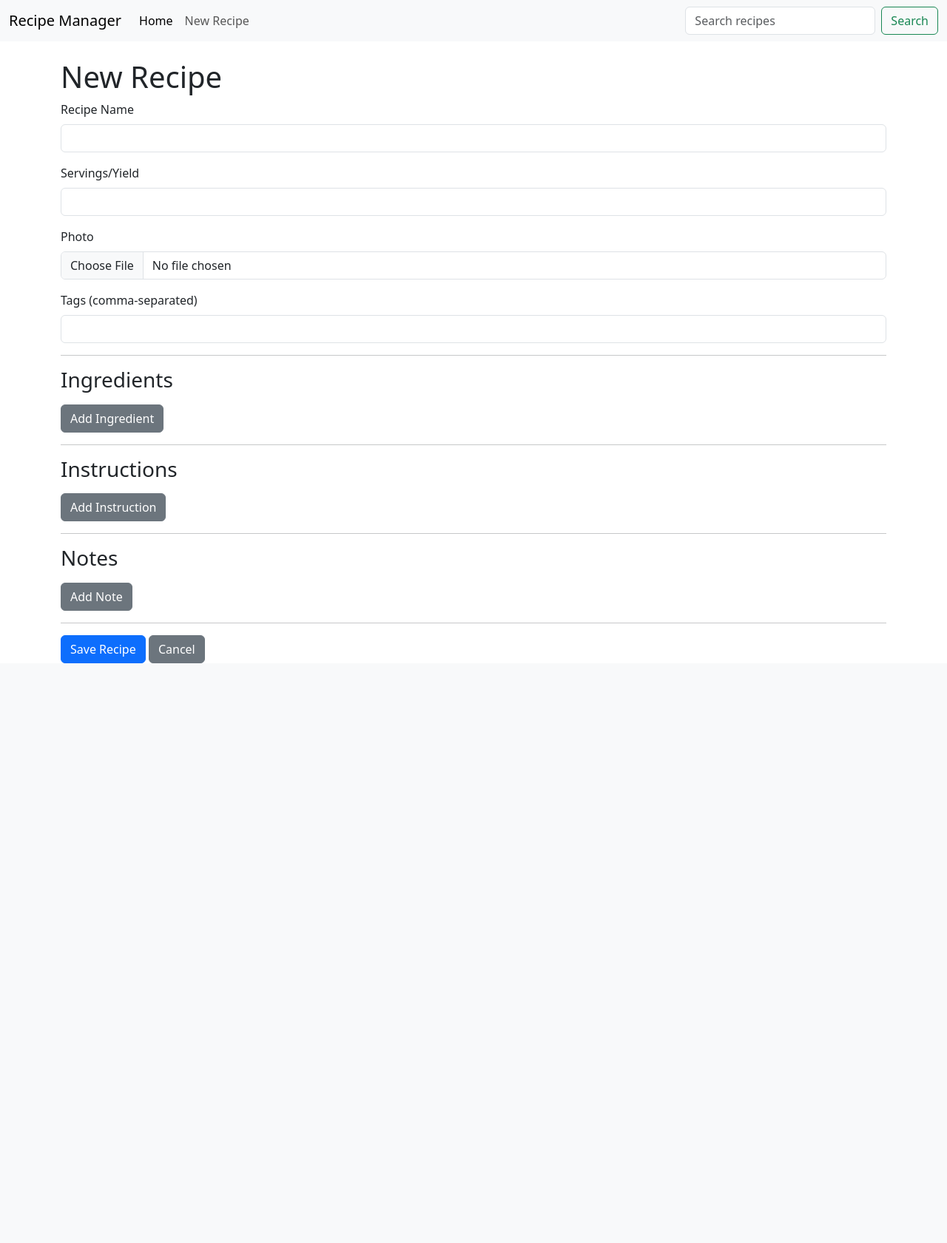
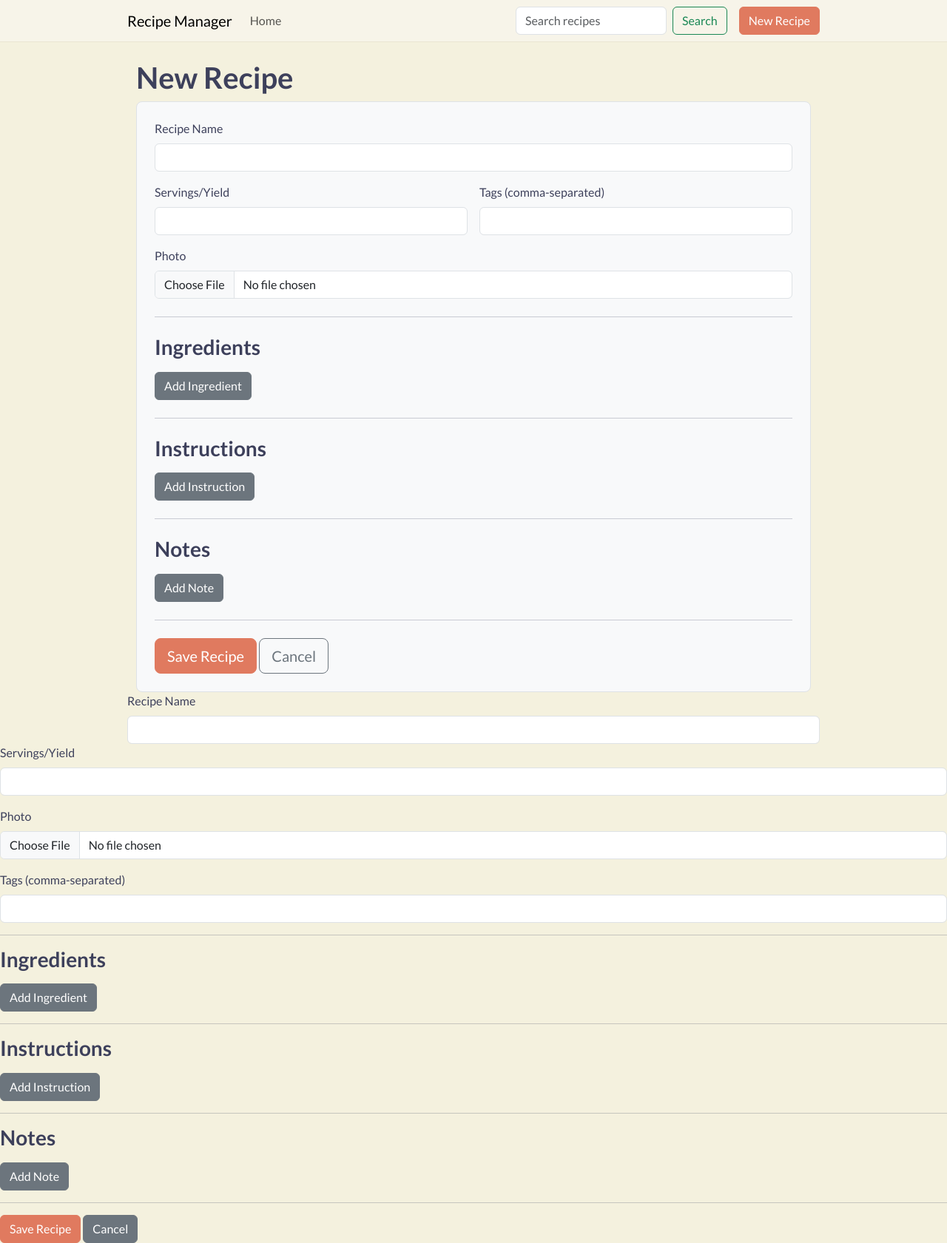
Before and after one commit to gaanon/pyrecipes, a FastAPI app: page /recipe/new in a window 1280 px wide. Shown: the whole page at 74% size. Before the commit the page ends 897 px from the top, so only its background shows below. Run offline with FastAPI, Linux system fonts and the light colour scheme.

Commit message:
cosmetic changes

```diff
--- a/recipe-manager/app/main.py
+++ b/recipe-manager/app/main.py
@@ -9,7 +9,10 @@ app = FastAPI()
 
 app.mount("/static", StaticFiles(directory="app/static"), name="static")
 
+from . import utils
+
 templates = Jinja2Templates(directory="app/templates")
+templates.env.globals['get_color_from_string'] = utils.get_color_from_string
 
 # Dependency to get the database session
 def get_db():
--- /dev/null
+++ b/recipe-manager/app/static/css/custom.css
@@ -0,0 +1,66 @@
+@import url('https://fonts.googleapis.com/css2?family=Lato:wght@400;700&display=swap');
+
+:root {
+    --primary-color: #E07A5F; /* Burnt Sienna */
+    --secondary-color: #81B29A; /* Sage Green */
+    --background-color: #F4F1DE; /* Eggshell */
+    --text-color: #3D405B; /* Dark Blue-Gray */
+    --card-background: #FFFFFF;
+    --shadow-color: rgba(0, 0, 0, 0.08);
+}
+
+body {
+    font-family: 'Lato', sans-serif;
+    background-color: var(--background-color);
+    color: var(--text-color);
+}
+
+.navbar {
+    background-color: #F7F4E9 !important; /* A slightly darker eggshell */
+    border-bottom: 1px solid #EAE5D2;
+}
+
+h1, h2, h3, h4, h5, h6 {
+    font-weight: 700;
+}
+
+.btn-primary {
+    background-color: var(--primary-color);
+    border-color: var(--primary-color);
+}
+
+.btn-primary:hover {
+    background-color: #e05a5a;
+    border-color: #e05a5a;
+}
+
+.card {
+    border: none;
+    border-radius: 15px;
+    box-shadow: 0 4px 15px var(--shadow-color);
+    transition: transform 0.2s ease-in-out, box-shadow 0.2s ease-in-out;
+}
+
+.card:hover {
+    transform: translateY(-5px);
+    box-shadow: 0 8px 25px var(--shadow-color);
+}
+
+.card-img-top {
+    border-top-left-radius: 15px;
+    border-top-right-radius: 15px;
+    height: 200px;
+    object-fit: cover;
+}
+
+.card-body {
+    display: flex;
+    flex-direction: column;
+    justify-content: space-between;
+}
+
+.recipe-detail-img {
+    max-height: 400px;
+    width: 100%;
+    object-fit: cover;
+}
--- a/recipe-manager/app/templates/base.html
+++ b/recipe-manager/app/templates/base.html
@@ -4,13 +4,15 @@
     <meta charset="UTF-8">
     <meta name="viewport" content="width=device-width, initial-scale=1.0">
     <title>{% block title %}Recipe Manager{% endblock %}</title>
+    <link rel="icon" href="{{ url_for('static', path='favicon.svg') }}" type="image/svg+xml">
     <!-- Bootstrap CSS -->
     <link href="https://cdn.jsdelivr.net/npm/bootstrap@5.3.2/dist/css/bootstrap.min.css" rel="stylesheet" integrity="sha384-T3c6CoIi6uLrA9TneNEoa7RxnatzjcDSCmG1MXxSR1GAsXEV/Dwwykc2MPK8M2HN" crossorigin="anonymous">
+    <link rel="stylesheet" href="{{ url_for('static', path='css/custom.css') }}">
     {% block head %}{% endblock %}
 </head>
 <body>
-    <nav class="navbar navbar-expand-lg navbar-light bg-light">
-        <div class="container-fluid">
+    <nav class="navbar navbar-expand-lg navbar-light bg-light mb-4">
+        <div class="container" style="max-width: 960px;">
             <a class="navbar-brand" href="/">Recipe Manager</a>
             <button class="navbar-toggler" type="button" data-bs-toggle="collapse" data-bs-target="#navbarNav" aria-controls="navbarNav" aria-expanded="false" aria-label="Toggle navigation">
                 <span class="navbar-toggler-icon"></span>
@@ -18,21 +20,19 @@
             <div class="collapse navbar-collapse" id="navbarNav">
                 <ul class="navbar-nav me-auto mb-2 mb-lg-0">
                     <li class="nav-item">
-                        <a class="nav-link active" aria-current="page" href="/">Home</a>
-                    </li>
-                    <li class="nav-item">
-                        <a class="nav-link" href="/recipe/new">New Recipe</a>
+                        <a class="nav-link" href="/">Home</a>
                     </li>
                 </ul>
-                <form class="d-flex" action="{{ url_for('read_root') }}" method="get">
+                <form class="d-flex me-3" action="{{ url_for('read_root') }}" method="get">
                     <input class="form-control me-2" type="search" name="search" placeholder="Search recipes" aria-label="Search" value="{{ search or '' }}">
                     <button class="btn btn-outline-success" type="submit">Search</button>
                 </form>
+                <a href="{{ url_for('new_recipe_form') }}" class="btn btn-primary">New Recipe</a>
             </div>
         </div>
     </nav>
 
-    <div class="container mt-4">
+    <div class="container" style="max-width: 960px;">
         {% block content %}{% endblock %}
     </div>
 
--- a/recipe-manager/app/templates/components/recipe_card.html
+++ b/recipe-manager/app/templates/components/recipe_card.html
@@ -6,7 +6,7 @@
                 <h5 class="card-title">{{ recipe.name }}</h5>
                 <p class="card-text">
                     {% for recipe_tag in recipe.recipe_tags %}
-                        <a href="{{ url_for('view_recipes_by_tag', tag_name=recipe_tag.tag.name) }}" class="badge bg-secondary text-decoration-none">{{ recipe_tag.tag.name }}</a>
+                        <a href="{{ url_for('view_recipes_by_tag', tag_name=recipe_tag.tag.name) }}" class="badge text-decoration-none" style="background-color: {{ get_color_from_string(recipe_tag.tag.name) }}">{{ recipe_tag.tag.name }}</a>
                     {% endfor %}
                 </p>
             </div>
--- a/recipe-manager/app/templates/index.html
+++ b/recipe-manager/app/templates/index.html
@@ -4,8 +4,7 @@
 
 {% block content %}
     <div class="d-flex justify-content-between align-items-center mb-4">
-        <h1>All Recipes</h1>
-        <a href="{{ url_for('new_recipe_form') }}" class="btn btn-primary">New Recipe</a>
+        <h1>{% if tag_name %}Recipes tagged with "{{ tag_name }}"{% elif search %}Search results for "{{ search }}"{% else %}All Recipes{% endif %}</h1>
     </div>
 
     {% if recipes %}
--- a/recipe-manager/app/templates/recipe_form.html
+++ b/recipe-manager/app/templates/recipe_form.html
@@ -3,9 +3,98 @@
 {% block title %}{{ "Edit" if recipe else "New" }} Recipe - Recipe Manager{% endblock %}
 
 {% block content %}
+<div class="container" style="max-width: 960px;">
     <h1>{{ "Edit" if recipe else "New" }} Recipe</h1>
-    <form action="{{ url_for('create_recipe') if not recipe else url_for('edit_recipe', id=recipe.id) }}" method="post" enctype="multipart/form-data">
-        <div class="mb-3">
+    <form action="{{ url_for('create_recipe') if not recipe else url_for('edit_recipe', id=recipe.id) }}" method="post" enctype="multipart/form-data" class="p-4 border rounded-3 bg-light">
+        <div class="row g-3">
+            <div class="col-12">
+                <label for="name" class="form-label">Recipe Name</label>
+                <input type="text" class="form-control" id="name" name="name" value="{{ recipe.name if recipe else '' }}" required>
+            </div>
+            <div class="col-md-6">
+                <label for="servings" class="form-label">Servings/Yield</label>
+                <input type="text" class="form-control" id="servings" name="servings" value="{{ recipe.servings if recipe else '' }}">
+            </div>
+            <div class="col-md-6">
+                <label for="tags" class="form-label">Tags (comma-separated)</label>
+                <input type="text" class="form-control" id="tags" name="tags" value="{{ recipe.tags|map(attribute='name')|join(', ') if recipe else '' }}">
+            </div>
+            <div class="col-12">
+                <label for="photo" class="form-label">Photo</label>
+                <input class="form-control" type="file" id="photo" name="photo" accept="image/*">
+                {% if recipe and recipe.photo_path %}
+                    <img src="{{ url_for('static', path=recipe.photo_path) }}" class="img-fluid mt-2 rounded" style="max-height: 200px;" alt="Recipe Photo">
+                {% endif %}
+            </div>
+        </div>
+
+        <hr class="my-4">
+
+        <!-- Ingredients -->
+        <div id="ingredients-section">
+            <h3>Ingredients</h3>
+            <div id="ingredients-list">
+                <!-- Existing ingredients for editing -->
+                {% if recipe %}
+                    {% for ingredient in recipe.ingredients %}
+                        <div class="ingredient-item row mb-2 g-2 align-items-center">
+                            <div class="col-md-3"><input type="text" name="ingredient_group" class="form-control" placeholder="Group (e.g., 'For the dough')" value="{{ ingredient.group_name }}"></div>
+                            <div class="col-md-3"><input type="text" name="ingredient_name" class="form-control" placeholder="Ingredient Name" value="{{ ingredient.name }}" required></div>
+                            <div class="col-md-3"><input type="text" name="ingredient_amount" class="form-control" placeholder="Amount (e.g., '1 cup')" value="{{ ingredient.amount }}" required></div>
+                            <div class="col"><div class="form-check"><input class="form-check-input" type="checkbox" name="ingredient_optional" value="{{ loop.index0 }}" {% if ingredient.is_optional %}checked{% endif %}><label class="form-check-label">Optional</label></div></div>
+                            <div class="col-auto"><button type="button" class="btn btn-danger btn-sm remove-item">X</button></div>
+                        </div>
+                    {% endfor %}
+                {% endif %}
+            </div>
+            <button type="button" id="add-ingredient" class="btn btn-secondary mt-2">Add Ingredient</button>
+        </div>
+
+        <hr class="my-4">
+
+        <!-- Instructions -->
+        <div id="instructions-section">
+            <h3>Instructions</h3>
+            <div id="instructions-list">
+                <!-- Existing instructions for editing -->
+                {% if recipe %}
+                    {% for instruction in recipe.instructions %}
+                        <div class="instruction-item row mb-2 g-2 align-items-center">
+                            <div class="col"><textarea name="instruction_description" class="form-control" rows="2" required>{{ instruction.description }}</textarea></div>
+                            <div class="col-auto"><button type="button" class="btn btn-danger btn-sm remove-item">X</button></div>
+                        </div>
+                    {% endfor %}
+                {% endif %}
+            </div>
+            <button type="button" id="add-instruction" class="btn btn-secondary mt-2">Add Instruction</button>
+        </div>
+
+        <hr class="my-4">
+
+        <!-- Notes -->
+        <div id="notes-section">
+            <h3>Notes</h3>
+            <div id="notes-list">
+                <!-- Existing notes for editing -->
+                {% if recipe %}
+                    {% for note in recipe.notes %}
+                        <div class="note-item row mb-2 g-2 align-items-center">
+                            <div class="col-md-4"><input type="text" name="note_name" class="form-control" placeholder="Your Name" value="{{ note.name }}"></div>
+                            <div class="col"><textarea name="note_text" class="form-control" rows="2">{{ note.text }}</textarea></div>
+                            <div class="col-auto"><button type="button" class="btn btn-danger btn-sm remove-item">X</button></div>
+                        </div>
+                    {% endfor %}
+                {% endif %}
+            </div>
+            <button type="button" id="add-note" class="btn btn-secondary mt-2">Add Note</button>
+        </div>
+
+        <hr class="my-4">
+
+        <button type="submit" class="btn btn-primary btn-lg">{{ "Update" if recipe else "Save" }} Recipe</button>
+        <a href="{{ url_for('read_root') if not recipe else url_for('recipe_detail', id=recipe.id) }}" class="btn btn-outline-secondary btn-lg">Cancel</a>
+    </form>
+</div>
             <label for="name" class="form-label">Recipe Name</label>
             <input type="text" class="form-control" id="name" name="name" value="{{ recipe.name if recipe else '' }}" required>
         </div>
```
Also changed, not shown: recipe-manager/app/templates/recipe_detail.html (+9 -8 lines), recipe-manager/app/utils.py (added, +18 -0 lines), recipe-manager/app/static/favicon.svg (added).
